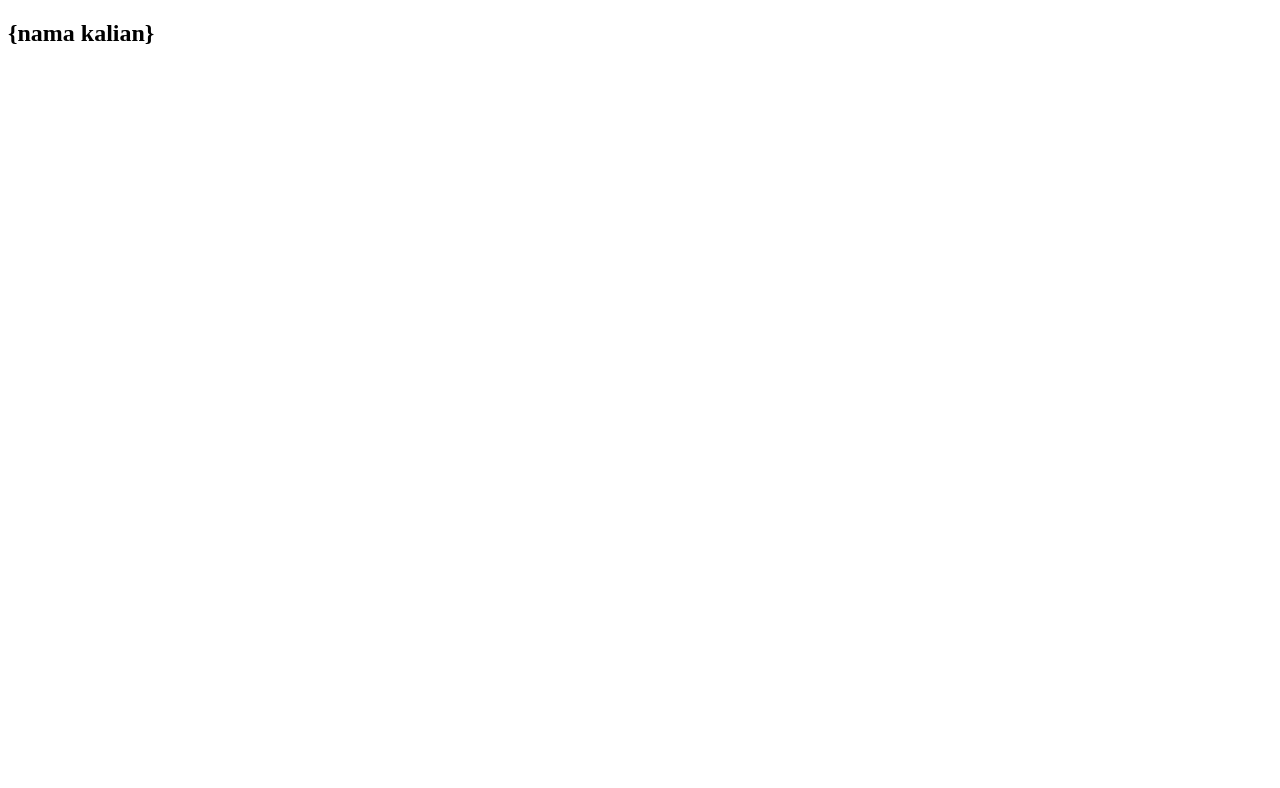
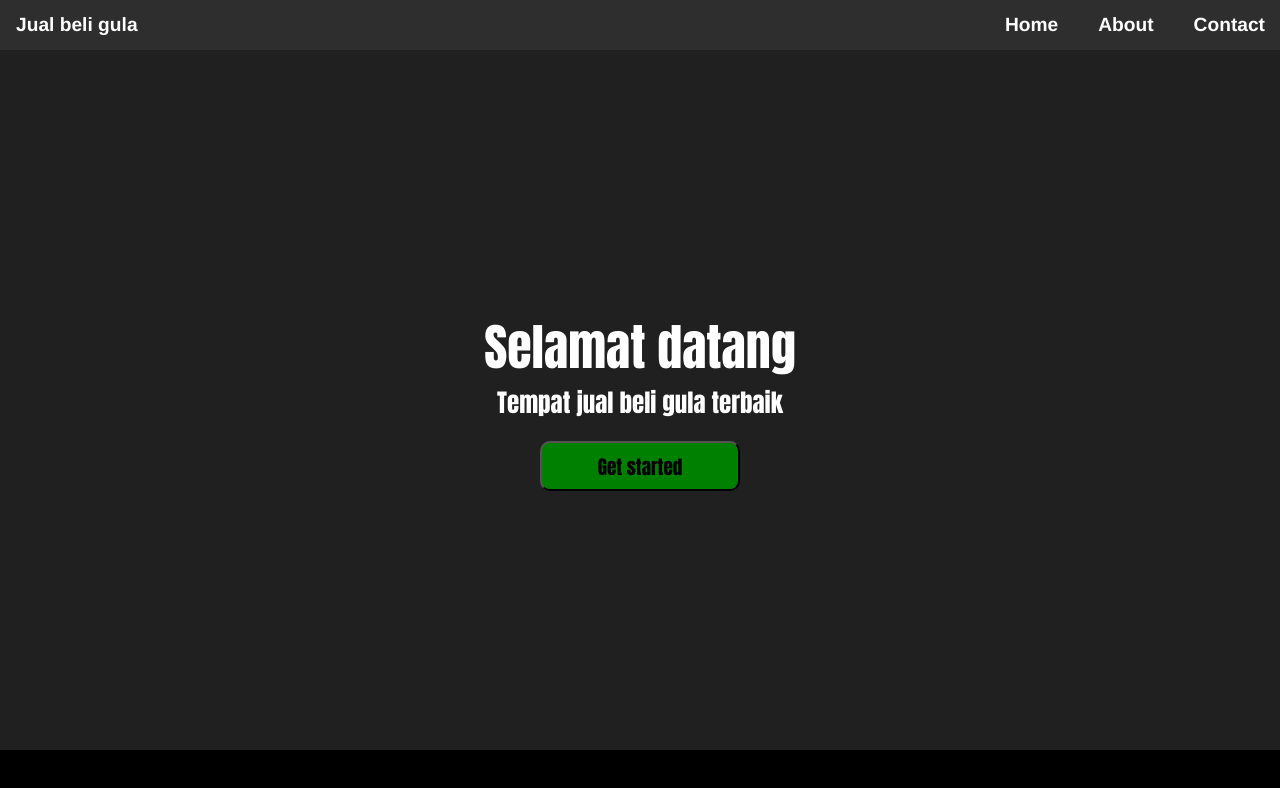
Before and after one commit to EricoHansKeitaro/sanur, a plain HTML site: page index.html in a window 1280 px wide. Drawn offline with Linux system fonts and the light colour scheme.

Commit message:
Update index.html

```diff
--- a/index.html
+++ b/index.html
@@ -5,9 +5,34 @@
     <meta name="viewport" content="width=device-width, initial-scale=1.0">
     <title>Document</title>
 </head>
-<body>
-    <h2>
-        {nama kalian}
-    </h2>
+<body style="background-color: black; margin: 0%; display: columns; align-items: start; justify-content: start;">
+    <div style="height: 50px; background-color: rgb(46, 46, 46); display: flex; justify-content: space-between; align-items: center;">
+        <button style="font-size: larger; font-weight: bolder; margin-left: 10px; font-family: 'Franklin Gothic Medium', 'Arial Narrow', Arial, sans-serif; background-color: rgb(46, 46, 46); border: 1cm; color: white;">
+            Jual beli gula
+        </button>
+
+        <div style="height: 50px;width: 300px; background-color: rgb(46, 46, 46); display: flex; justify-content: space-around; align-items: center;">
+            <button style="font-size: larger; font-weight: bolder; margin-left: 10px; font-family: 'Franklin Gothic Medium', 'Arial Narrow', Arial, sans-serif; background-color: rgb(46, 46, 46); border: 1cm; color: white;">
+                Home
+            </button>
+            <button style="font-size: larger; font-weight: bolder; margin-left: 10px; font-family: 'Franklin Gothic Medium', 'Arial Narrow', Arial, sans-serif; background-color: rgb(46, 46, 46); border: 1cm; color: white;">
+                About
+            </button>
+            <button style="font-size: larger; font-weight: bolder; margin-left: 10px; font-family: 'Franklin Gothic Medium', 'Arial Narrow', Arial, sans-serif; background-color: rgb(46, 46, 46); border: 1cm; color: white;">
+                Contact
+            </button>
+        </div>
+    </div>
+    <div style="background-color: rgb(32, 32, 32); height: 700px;display: flex;flex-direction: column; justify-content: center; align-items: center;gap: 0px;">
+        <p style="color: white; font-family: Impact, Haettenschweiler, 'Arial Narrow Bold', sans-serif;font-weight: lighter;font-size: 50px;margin: 0px;">
+            Selamat datang
+        </p>
+        <p style="color: white; font-family: Impact, Haettenschweiler, 'Arial Narrow Bold', sans-serif;font-weight: lighter;margin: 0px;font-size: 25px;">
+            Tempat jual beli gula terbaik
+        </p>
+        <button style="height: 50px;width: 200px;margin-top: 20px;font-family: Impact, Haettenschweiler, 'Arial Narrow Bold', sans-serif;font-weight: bold;font-size: larger;border-radius: 10px;background-color: green;;">
+            Get started
+        </button>
+    </div>
 </body>
 </html>
```
